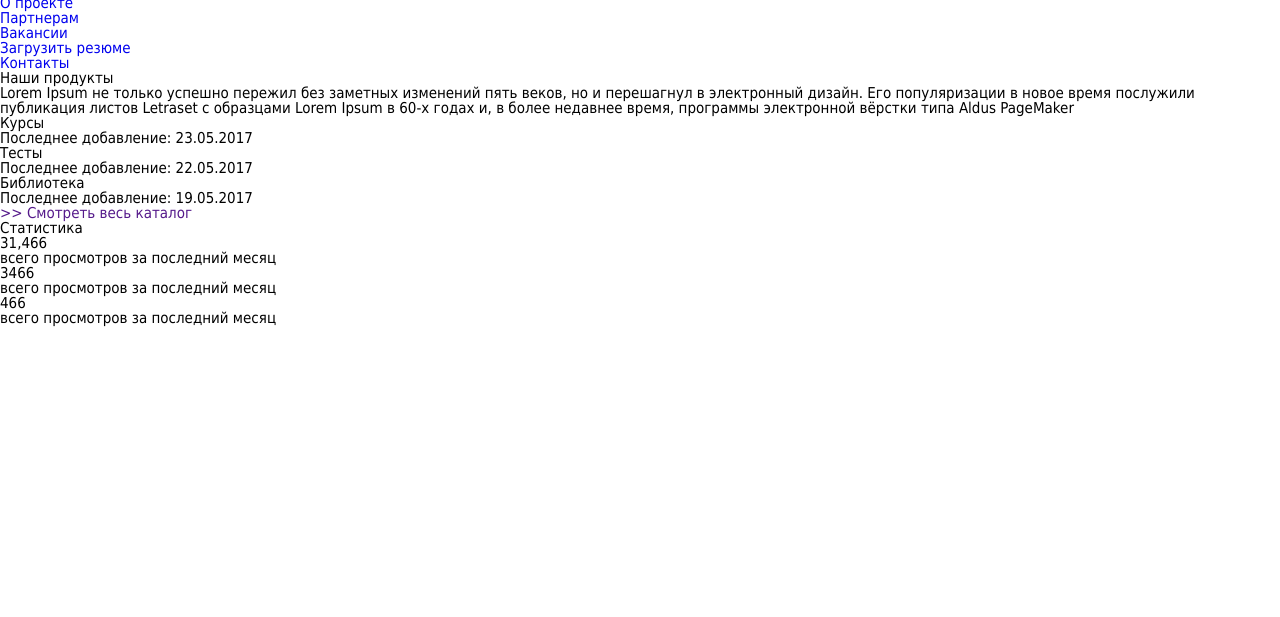
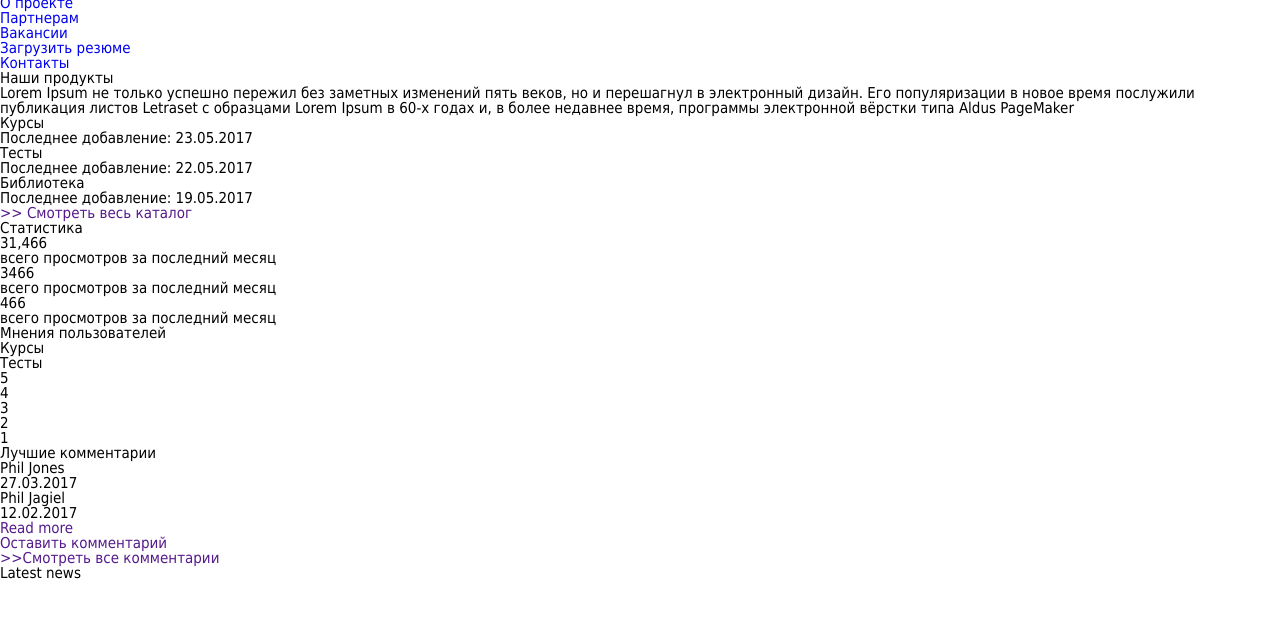
Before and after one commit to farruhmirisoev/uzex_layouts, a website: page index.html in a window 1280 px wide. Shown: the part 149-766 px from the top of the page. Drawn offline with Linux system fonts and the light colour scheme.

Commit message:
index.html comment-box block

```diff
--- a/index.html
+++ b/index.html
@@ -41,7 +41,7 @@
         </div>
     </header>
     <div class="banner" style="background-image:url(images/banner.png)">
-        <div class="banenr__content">
+        <div class="banner__content">
             <div class="login-box">
                 <div class="login-text"></div>
                 <div class="login-btn">
@@ -94,7 +94,7 @@
         <div class="stats">
             <h2 class="block-title">Статистика</h2>
             <div class="stats__content">
-                <div class="stats__item ">
+                <div class="stats__item">
                     <div class="stats__numbers">31,466</div>
                     <div class="stats__title">всего просмотров за последний месяц</div>
                 </div>
@@ -108,6 +108,80 @@
                 </div>
             </div>
         </div>
+        <div class="comment-box">
+            <h3 class="block-title">Мнения пользователей</h3>
+            <div class="rating">
+                <div class="rating__types">
+                    <div class="rating__types rating__type-1">
+                        <p>Курсы</p>
+                    </div>
+                    <div class="rating__types rating__type-2">
+                        <p>Тесты</p>
+                    </div>
+                </div>
+                <div class="user-ratings">
+                    <div class="user-ratings__rate-1">
+                        <span>5</span>
+                    </div>
+                    <div class="user-ratings__rate-2">
+                        <span>4</span>
+                    </div>
+                    <div class="user-ratings__rate-3">
+                        <span>3</span>
+                    </div>
+                    <div class="user-ratings__rate-4">
+                        <span>2</span>
+                    </div>
+                    <div class="user-ratings__rate-5">
+                        <span>1</span>
+                    </div>
+                </div>
+            </div>
+            <div class="comments">
+                <h2 class="block-title">Лучшие комментарии</h2>
+                <div class="comments-content">
+                    <div class="comments-content comments-content__block-1">
+                        <div class="user-profile">
+                            <div class="photo">
+                            </div>
+                            <div class="user-block">
+                                <p>Phil Jones</p>
+                                <span>27.03.2017</span>
+                                <div class="rating-five__star"></div>
+                                <div class="user-desc"></div>
+                            </div>
+                        </div>
+                    </div>
+                    <div class="comments-content comments-content__block-2">
+                        <div class="user-profile">
+                            <div class="photo">
+                            </div>
+                            <div class="user-block">
+                                <p>Phil Jagiel</p>
+                                <span>12.02.2017</span>
+                                <div class="rating-five__star"></div>
+                                <div class="user-desc"></div>
+                            </div>
+                        </div>
+                        <div class="readmore">
+                            <a href="">Read more</a>
+                        </div>
+                    </div>
+                </div>
+                <div class="user-comments__footer">
+                    <div class="user-comment__leave">
+                        <a href="">Оставить комментарий</a>
+                    </div>
+                    <div class="user-comment__all">
+                        <a href="">>>Смотреть все комментарии</a>
+                    </div>
+                </div>
+            </div>
+        </div>
+        <div class="latest-news">
+            <h2 class="block-title">Latest news</h2>
+
+        </div>
     </div>
 </body>
 
```
